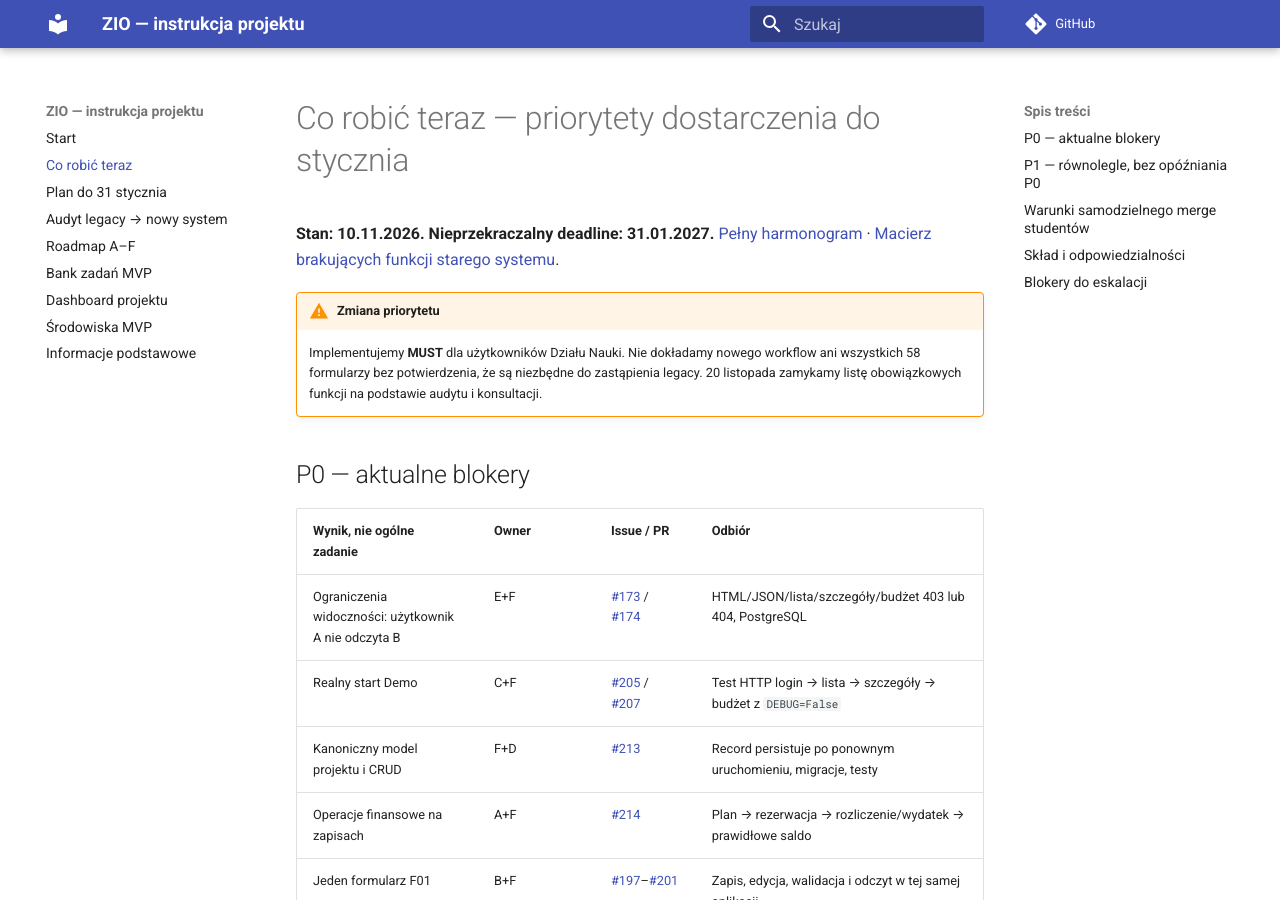
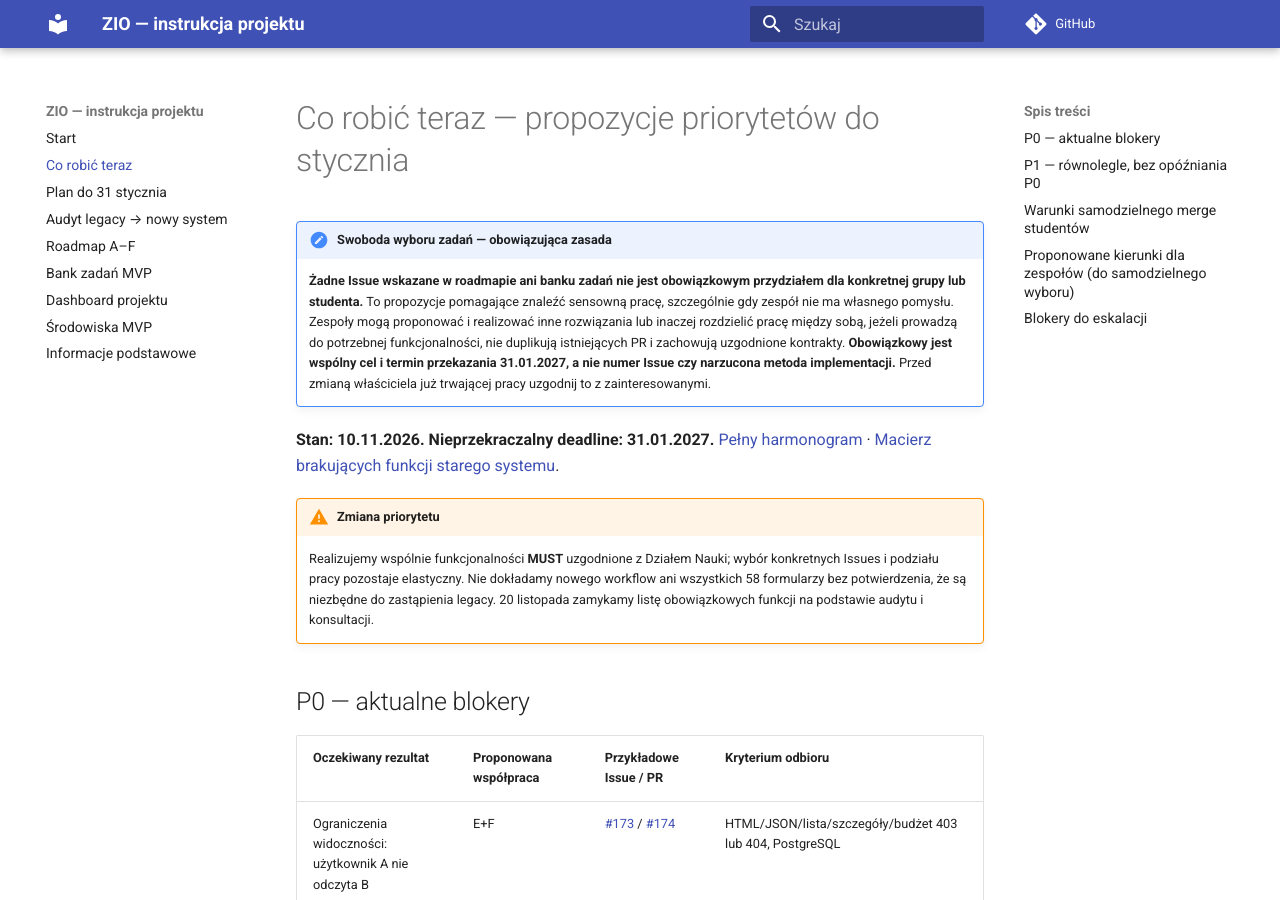
Before and after one commit to zio-wi-pb-mc/pb-science-office-manual, an MkDocs documentation site: the page built from manual/16-propozycje-zadan-po-audycie.md, in a window 1280 px wide and 900 px high. Built offline with MkDocs 1.6.1 and Material for MkDocs 9.7.7, drawn with Linux system fonts in a browser that asks for light colours; comment, search, counter and statistics services are not loaded; some of the changed text lies outside the part shown.

Commit message:
docs: clarify voluntary team issue selection and binding product goals

```diff
--- a/manual/16-propozycje-zadan-po-audycie.md
+++ b/manual/16-propozycje-zadan-po-audycie.md
@@ -1,13 +1,17 @@
-# Co robić teraz — priorytety dostarczenia do stycznia
+# Co robić teraz — propozycje priorytetów do stycznia
+
+!!! important "Swoboda wyboru zadań — obowiązująca zasada"
+    **Żadne Issue wskazane w roadmapie ani banku zadań nie jest obowiązkowym przydziałem dla konkretnej grupy lub studenta.** To propozycje pomagające znaleźć sensowną pracę, szczególnie gdy zespół nie ma własnego pomysłu. Zespoły mogą proponować i realizować inne rozwiązania lub inaczej rozdzielić pracę między sobą, jeżeli prowadzą do potrzebnej funkcjonalności, nie duplikują istniejących PR i zachowują uzgodnione kontrakty. **Obowiązkowy jest wspólny cel i termin przekazania 31.01.2027, a nie numer Issue czy narzucona metoda implementacji.** Przed zmianą właściciela już trwającej pracy uzgodnij to z zainteresowanymi.
+
 
 **Stan: 10.11.2026. Nieprzekraczalny deadline: 31.01.2027.** [Pełny harmonogram](23-plan-do-31-stycznia.md) · [Macierz brakujących funkcji starego systemu](22-audyt-legacy-parity.md).
 
 !!! warning "Zmiana priorytetu"
-    Implementujemy **MUST** dla użytkowników Działu Nauki. Nie dokładamy nowego workflow ani wszystkich 58 formularzy bez potwierdzenia, że są niezbędne do zastąpienia legacy. 20 listopada zamykamy listę obowiązkowych funkcji na podstawie audytu i konsultacji.
+    Realizujemy wspólnie funkcjonalności **MUST** uzgodnione z Działem Nauki; wybór konkretnych Issues i podziału pracy pozostaje elastyczny. Nie dokładamy nowego workflow ani wszystkich 58 formularzy bez potwierdzenia, że są niezbędne do zastąpienia legacy. 20 listopada zamykamy listę obowiązkowych funkcji na podstawie audytu i konsultacji.
 
 ## P0 — aktualne blokery
 
-| Wynik, nie ogólne zadanie | Owner | Issue / PR | Odbiór |
+| Oczekiwany rezultat | Proponowana współpraca | Przykładowe Issue / PR | Kryterium odbioru |
 |---|---|---|---|
 | Ograniczenia widoczności: użytkownik A nie odczyta B | E+F | [#173](https://github.com/zio-wi-pb-mc/pb-science-office/issues/173) / [#174](https://github.com/zio-wi-pb-mc/pb-science-office/pull/174) | HTML/JSON/lista/szczegóły/budżet 403 lub 404, PostgreSQL |
 | Realny start Demo | C+F | [#205](https://github.com/zio-wi-pb-mc/pb-science-office/issues/205) / [#207](https://github.com/zio-wi-pb-mc/pb-science-office/pull/207) | Test HTTP login → lista → szczegóły → budżet z `DEBUG=False` |
@@ -33,9 +37,9 @@
 
 `dev → main`: tylko prowadzący po zamknięciu bramki. W styczniu stabilizujemy, a nie dopisujemy nowe moduły.
 
-## Skład i odpowiedzialności
+## Proponowane kierunki dla zespołów (do samodzielnego wyboru)
 
-| Zespół | Najbliższy konkretny wynik | Cel do końca grudnia |
+| Zespół | Przykładowy najbliższy temat | Możliwy kolejny kierunek |
 |---|---|---|
 | **A / Daniel Perkowski** | [#204](https://github.com/zio-wi-pb-mc/pb-science-office/issues/204), [#209](https://github.com/zio-wi-pb-mc/pb-science-office/pull/209), [#210](https://github.com/zio-wi-pb-mc/pb-science-office/pull/210), [#185](https://github.com/zio-wi-pb-mc/pb-science-office/pull/185) | [#214](https://github.com/zio-wi-pb-mc/pb-science-office/issues/214) — trwałe finanse, parytet reguł |
 | **B / Karina Chilkiewicz** | [#197](https://github.com/zio-wi-pb-mc/pb-science-office/issues/197)–[#201](https://github.com/zio-wi-pb-mc/pb-science-office/issues/201): jeden wspólny F01 | Wspierać pozostałe **potwierdzone MUST**, nie tworzyć nowych formularzy bez decyzji |
```
